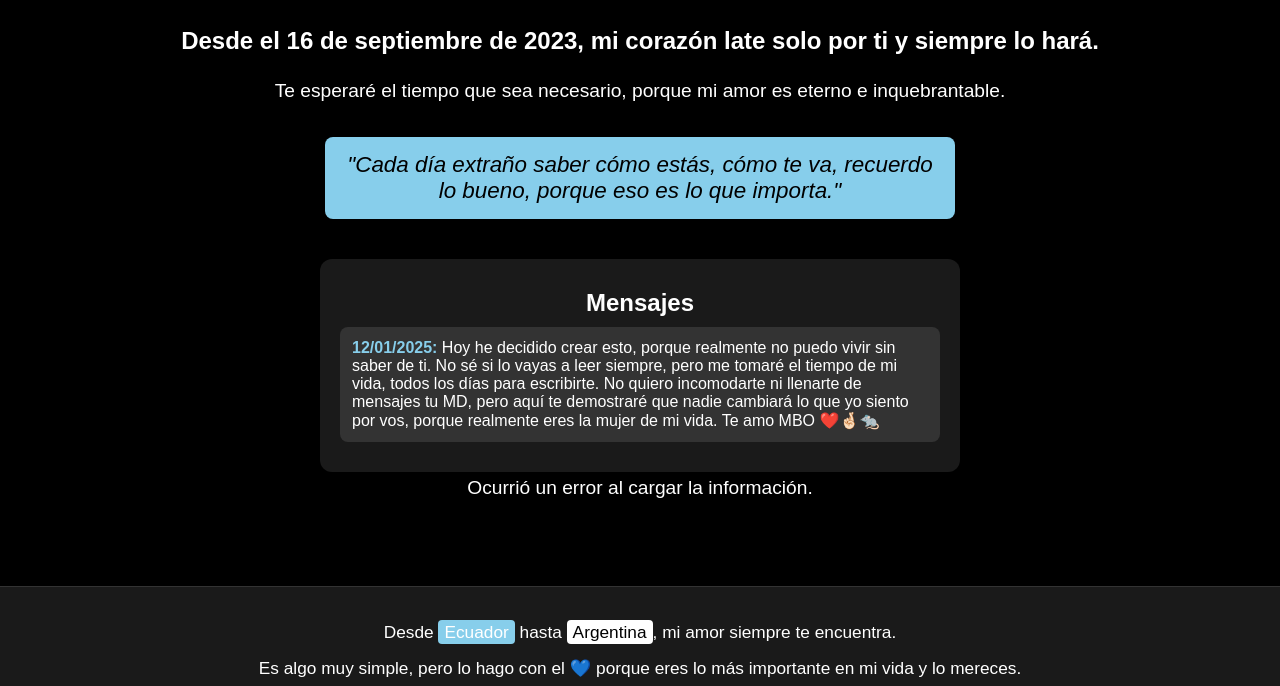
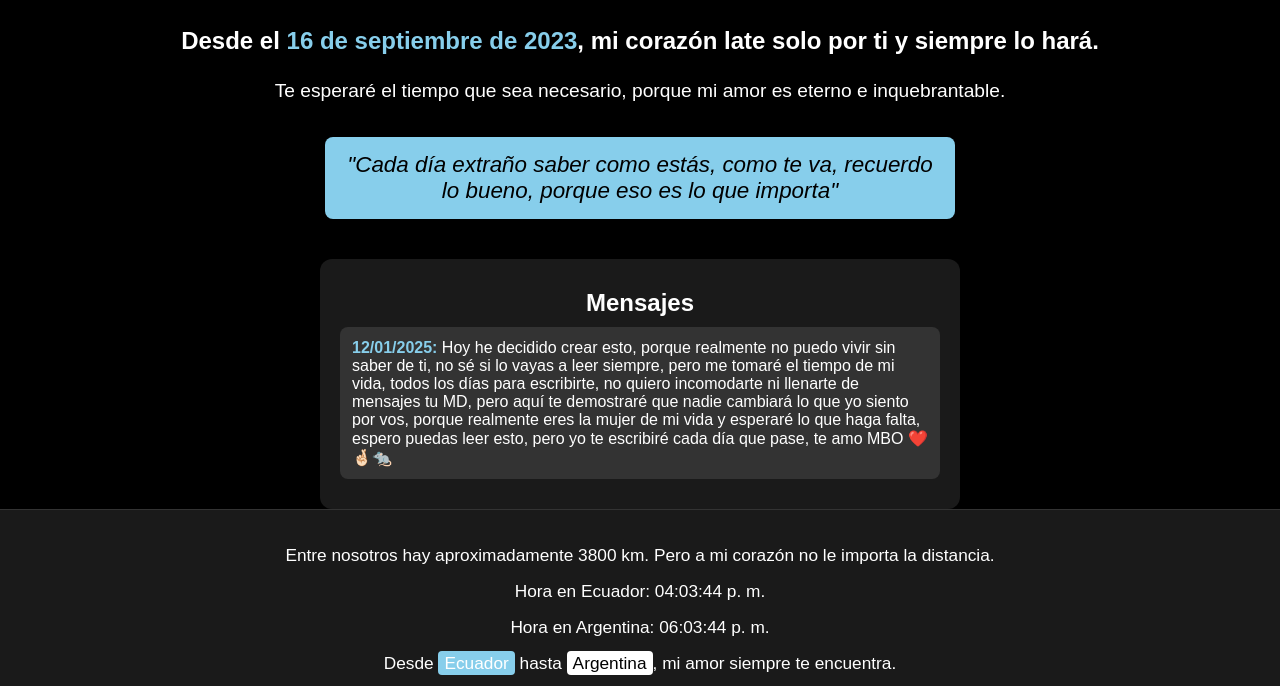
Before and after one commit to kaspercito/mensaje, a plain HTML site: page index.html in a window 1280 px wide. Shown: the part 106-792 px from the top of the page. Drawn offline with Linux system fonts and the light colour scheme; no server answers.

Commit message:
Update index.html

```diff
--- a/index.html
+++ b/index.html
@@ -49,6 +49,11 @@
             box-shadow: 0 4px 8px rgba(0, 0, 0, 0.3);
         }
 
+        .date {
+            font-weight: bold;
+            color: #87ceeb;
+        }
+
         .messages {
             width: 100%;
             max-width: 600px;
@@ -84,20 +89,8 @@
             border-top: 1px solid #333333;
         }
 
-        #spotify-now-playing img {
-            margin-top: 20px;
-            border-radius: 8px;
-            box-shadow: 0 4px 12px rgba(0, 0, 0, 0.5);
-        }
-
-        #spotify-now-playing p {
-            margin: 5px 0;
-        }
-
-        #spotify-now-playing a {
-            color: #87ceeb;
-            text-decoration: none;
-            font-weight: bold;
+        #distance, #timezones, #connection, #flags {
+            margin: 10px 0;
         }
 
         @media (max-width: 768px) {
@@ -123,49 +116,56 @@
     <h1>Para Milagros 🖤</h1>
     <h2>Desde el <span class="date">16 de septiembre de 2023</span>, mi corazón late solo por ti y siempre lo hará.</h2>
     <p>Te esperaré el tiempo que sea necesario, porque mi amor es eterno e inquebrantable.</p>
-    <div class="quote">"Cada día extraño saber cómo estás, cómo te va, recuerdo lo bueno, porque eso es lo que importa."</div>
+    <div class="quote">"Cada día extraño saber como estás, como te va, recuerdo lo bueno, porque eso es lo que importa"</div>
 
     <div class="messages">
         <h2>Mensajes</h2>
-        <div class="message"><span>12/01/2025:</span> Hoy he decidido crear esto, porque realmente no puedo vivir sin saber de ti. No sé si lo vayas a leer siempre, pero me tomaré el tiempo de mi vida, todos los días para escribirte. No quiero incomodarte ni llenarte de mensajes tu MD, pero aquí te demostraré que nadie cambiará lo que yo siento por vos, porque realmente eres la mujer de mi vida. Te amo MBO ❤️🤞🏻🐀</div>
-    </div>
-
-    <div id="spotify-now-playing">
-        <h2>Canción en reproducción</h2>
-        <p>Cargando la canción en reproducción...</p>
+        <div class="message"><span>12/01/2025:</span> Hoy he decidido crear esto, porque realmente no puedo vivir sin saber de ti, no sé si lo vayas a leer siempre, pero me tomaré el tiempo de mi vida, todos los días para escribirte, no quiero incomodarte ni llenarte de mensajes tu MD, pero aquí te demostraré que nadie cambiará lo que yo siento por vos, porque realmente eres la mujer de mi vida y esperaré lo que haga falta, espero puedas leer esto, pero yo te escribiré cada día que pase, te amo MBO ❤️🤞🏻🐀</div>
     </div>
 
     <footer>
-        <p>Desde <span style="color: #ffffff; background-color: #87ceeb; padding: 2px 6px; border-radius: 4px;">Ecuador</span> hasta <span style="color: #000000; background-color: #ffffff; padding: 2px 6px; border-radius: 4px;">Argentina</span>, mi amor siempre te encuentra.</p>
+        <div id="distance">
+            <p>Entre nosotros hay aproximadamente <span id="kilometers">3800</span> km. Pero a mi corazón no le importa la distancia.</p>
+        </div>
+        <div id="timezones">
+            <p>Hora en Ecuador: <span id="ecuador-time">Cargando...</span></p>
+            <p>Hora en Argentina: <span id="argentina-time">Cargando...</span></p>
+        </div>
+        <div id="connection">
+            <p>Desde <span style="color: #ffffff; background-color: #87ceeb; padding: 2px 6px; border-radius: 4px;">Ecuador</span> hasta <span style="color: #000000; background-color: #ffffff; padding: 2px 6px; border-radius: 4px;">Argentina</span>, mi amor siempre te encuentra.</p>
+        </div>
+        <div id="flags">
+            <img src="https://flagcdn.com/w320/ec.png" alt="Bandera de Ecuador" width="80">
+            <span style="font-size: 2em;">❤️</span>
+            <img src="https://flagcdn.com/w320/ar.png" alt="Bandera de Argentina" width="80">
+        </div>
         <p>Es algo muy simple, pero lo hago con el 💙 porque eres lo más importante en mi vida y lo mereces.</p>
     </footer>
 
     <script>
-        async function fetchNowPlaying() {
-            try {
-                const response = await fetch('https://mensaje-og98.onrender.com/spotify-now-playing');
-                const data = await response.json();
+        function updateTimes() {
+            const ecuadorTime = new Date().toLocaleTimeString("es-EC", {
+                timeZone: "America/Guayaquil",
+                hour: "2-digit",
+                minute: "2-digit",
+                second: "2-digit",
+                hour12: true
+            });
 
-                const container = document.getElementById('spotify-now-playing');
-                if (data.message) {
-                    container.innerHTML = `<p>${data.message}</p>`;
-                } else {
-                    container.innerHTML = `
-                        <img src="${data.albumArt}" alt="Portada del álbum" style="width: 100px; height: 100px;">
-                        <p><strong>Canción:</strong> ${data.name}</p>
-                        <p><strong>Artista:</strong> ${data.artist}</p>
-                        <p><strong>Álbum:</strong> ${data.album}</p>
-                        <a href="${data.link}" target="_blank">Escuchar en Spotify</a>
-                    `;
-                }
-            } catch (error) {
-                console.error('Error al obtener la canción actual:', error);
-                document.getElementById('spotify-now-playing').innerHTML = '<p>Ocurrió un error al cargar la información.</p>';
-            }
+            const argentinaTime = new Date().toLocaleTimeString("es-AR", {
+                timeZone: "America/Argentina/Salta",
+                hour: "2-digit",
+                minute: "2-digit",
+                second: "2-digit",
+                hour12: true
+            });
+
+            document.getElementById("ecuador-time").textContent = ecuadorTime;
+            document.getElementById("argentina-time").textContent = argentinaTime;
         }
 
-        fetchNowPlaying();
-        setInterval(fetchNowPlaying, 30000); // Actualizar cada 30 segundos
+        setInterval(updateTimes, 1000);
+        updateTimes();
     </script>
 </body>
 </html>
```
